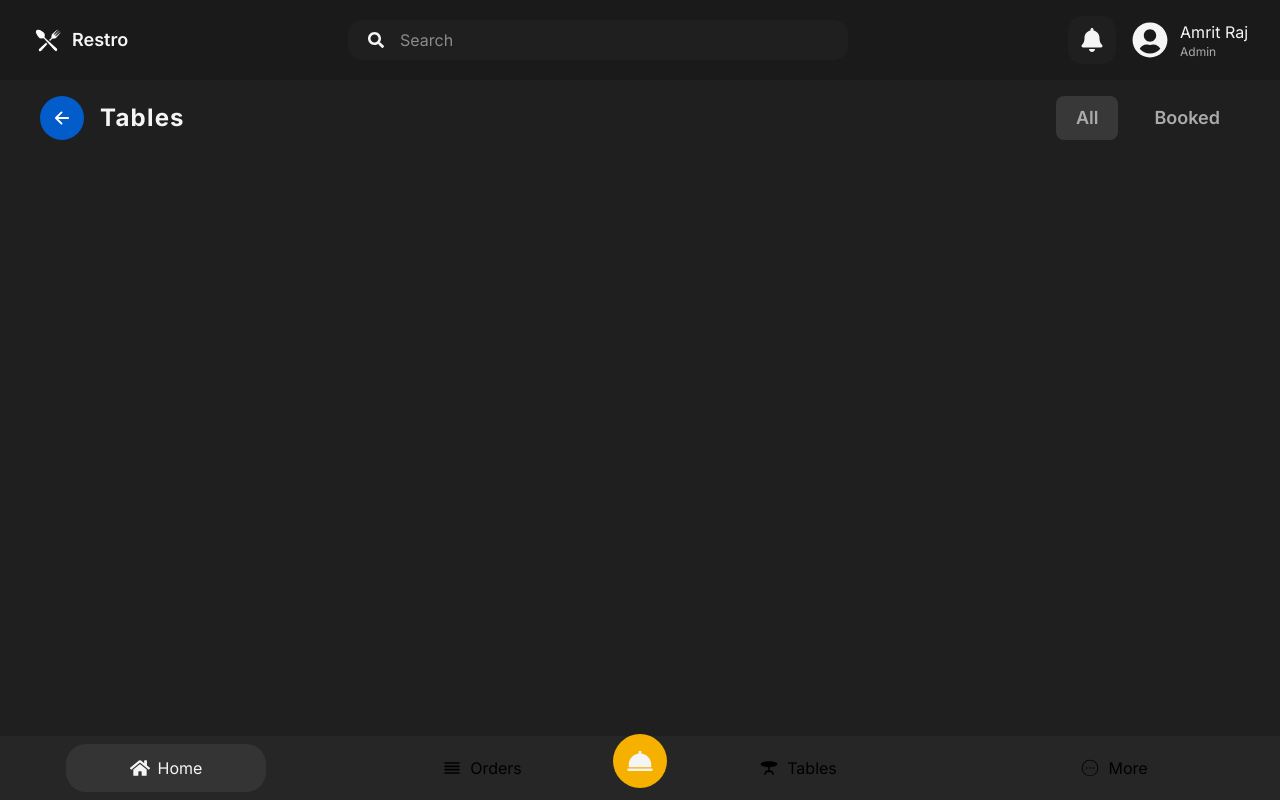
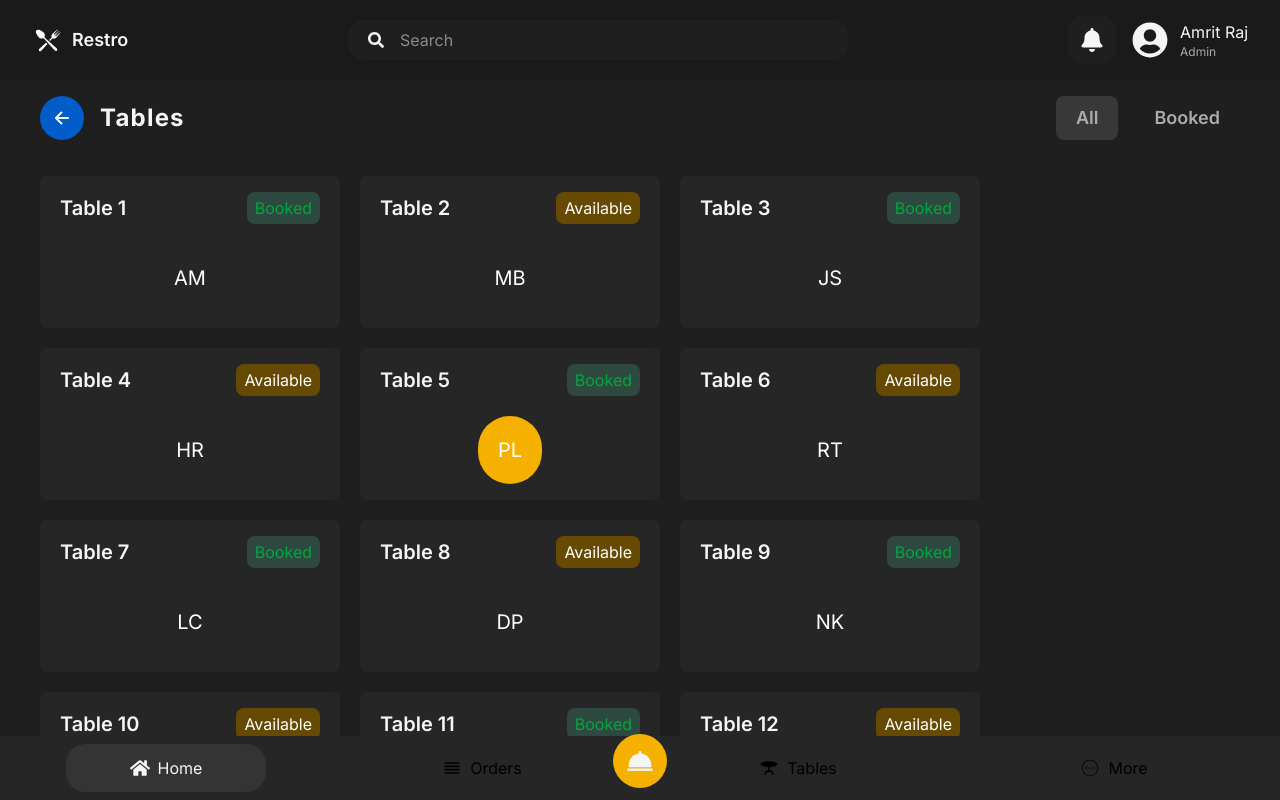
Before and after one commit to Sugavanesh17/POS_system, a React (Vite) app in the folder frontend/: page /tables in a window 1280 px wide. Built offline with nearby package versions, Linux system fonts and the light colour scheme.

Commit message:
rand initials

```diff
--- a/frontend/src/components/tables/TableCard.jsx
+++ b/frontend/src/components/tables/TableCard.jsx
@@ -1,11 +1,20 @@
-import React from 'react'
+import React from "react";
+import { getRandomBG } from "../../utils";
 
-const TableCard = () => {
+const TableCard = ({key,name,status,initials}) => {
   return (
-    <div>
+    <div key={key} className="w-[300px] hover:bg-[#1f1f1f] bg-[#262626] p-4 rounded-lg cursor-pointer">
+      <div className="flex items-center justify-between px-1">
+        <h1 className="text-[#F5F5F5] text-xl font-semibold">{name}</h1>
+        <p className={`${status === "Booked" ? "text-green-600 bg-[#2e4a40]" : "bg-[#664a04] text-white"} px-2 py-1 rounded-lg`}>
+          {status}
+        </p>
+      </div>
+      <div className="flex items-center justify-center mt-5">
+        <h1 className={`${getRandomBG()} text-white rounded-full p-5 text-xl`}>{initials}</h1>
+      </div>
+    </div>
+  );
+};
 
-    </div>
-  )
-}
-
-export default TableCard
+export default TableCard;
--- a/frontend/src/pages/Tables.jsx
+++ b/frontend/src/pages/Tables.jsx
@@ -3,6 +3,7 @@
 import BackButton from "../components/shared/BackButton";
 import TableCard from "../components/tables/TableCard";
 import { useState } from "react";
+import { tables } from "../constants";
 
 const Tables = () => {
     const [status, setStatus] = useState("all");
@@ -34,8 +35,12 @@
           </button>
         </div>
       </div>
-      <div>
-        <TableCard />
+      <div className="flex flex-wrap gap-5 px-10 py-5 overflow-y-scroll h-[700px] scrollbar-hide">
+        {
+          tables.map((table) => (
+            <TableCard key={table.id} name={table.name} status={table.status} initials={table.initial} />
+          ))
+        }
       </div>
       <BottomNav />
     </section>
--- /dev/null
+++ b/frontend/src/utils/index.js
@@ -0,0 +1,16 @@
+export const getRandomBG = () => {
+    const colors = [
+        "#b73e3e",
+        "#5b45b0",
+        "#7f167f",
+        "#735f32",
+        "#1d2569",
+        "#285430",
+        "#f6b100",
+        "#025cca",
+        "#be3e3f",
+        "#02ca3a",
+      ];
+  const color = colors[Math.floor(Math.random() * colors.length)];
+  return "bg-[" + color + "]";
+};
```
